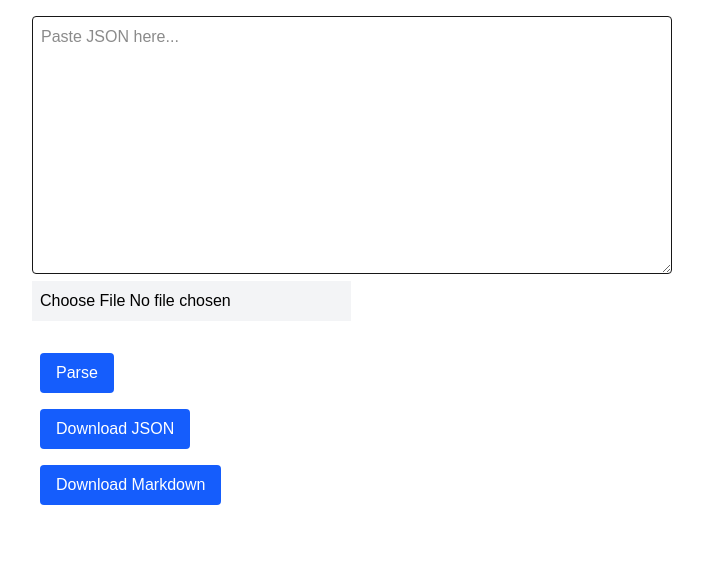
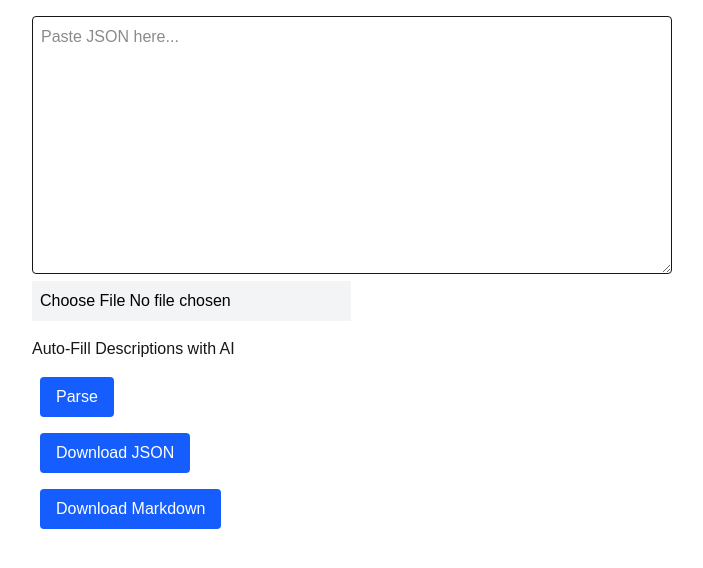
Before and after one commit to vikrantchavan9/api-doc-generator, a Next.js app: page / in a window 1280 px wide. Shown: the top 568 px of the page, without its empty margins (288-991 px from the left). Built offline with nearby package versions, Linux system fonts and the light colour scheme.

Commit message:
Ai integration working and displaying on frontend

```diff
--- /dev/null
+++ b/src/app/api/generate-descriptions/route.ts
@@ -0,0 +1,40 @@
+import { NextRequest, NextResponse } from 'next/server';
+
+export async function POST(req: NextRequest) {
+     const body = await req.json();
+     const fields: { path: string; type: string }[] = body.fields;
+
+     const prompt = `
+You are a helpful assistant that writes concise documentation for JSON API fields.
+
+Generate a description for each field below:
+
+${fields.map(f => `- ${f.path} (${f.type})`).join('\n')}
+`;
+
+     const geminiRes = await fetch('https://generativelanguage.googleapis.com/v1beta/models/gemini-2.0-flash:generateContent?key=' + process.env.GEMINI_API_KEY, {
+          method: 'POST',
+          headers: { 'Content-Type': 'application/json' },
+          body: JSON.stringify({
+               contents: [{ parts: [{ text: prompt }] }]
+          }),
+     });
+
+     const geminiData = await geminiRes.json();
+
+     console.log(JSON.stringify(geminiData, null, 2));
+
+     const output = geminiData.candidates?.[0]?.content?.parts?.[0]?.text || '';
+
+     const lines = output
+          .split('\n')
+          .filter((line: string) => line.trim().startsWith('-'))
+          .map((line: string) => {
+               const match = line.match(/- (.*?) \((.*?)\):? (.*)/);
+               if (!match) return { path: '', description: '' };
+               const [, path, , desc] = match;
+               return { path, description: desc?.trim() || '' };
+          });
+
+     return NextResponse.json(lines);
+}
--- a/src/app/page.tsx
+++ b/src/app/page.tsx
@@ -6,6 +6,60 @@ import { flattenJSON } from '@/utils/flatten';
 export default function Home() {
   const [input, setInput] = useState('');
   const [result, setResult] = useState<any[]>([]);
+  const [airesult, setAiresult] = useState<any[]>([]);
+  const [loading, setLoading] = useState(false);
+
+  console.log("Start Result :", result, "AI Result :", airesult, "End");
+
+  const handleaiSubmit = async () => {
+    setLoading(true)
+    try {
+      const fields = result.map(({ path, type }) => ({ path, type }));
+
+      const res = await fetch('/api/generate-descriptions', {
+        method: 'POST',
+        headers: { 'Content-Type': 'application/json' },
+        body: JSON.stringify({ fields }),
+      });
+
+      const data = await res.json();
+      // console.log("AI raw response:", data);
+      setAiresult(data);
+
+      const cleanPath = (path: string) =>
+        path.replace(/`/g, '').replace(/^\d+\./, '').trim();
+
+
+      const updated = result.map((item) => {
+        const found = data.find((f: any) => {
+          const cleanedAI = cleanPath(f.path);
+          const cleanedItem = cleanPath(item.path);
+          return cleanedAI === cleanedItem;
+        });
+
+        if (!found) {
+          console.warn("No match for:", item.path);
+        }
+
+        return {
+          ...item,
+          description: found?.description || item.description,
+        };
+      });
+
+      console.log("Updated Result : ", updated);
+      setResult(updated);
+    }
+    catch (err) {
+      console.log(err)
+    }
+    finally {
+      setLoading(false)
+    }
+
+  };
+
+
 
   const handleSubmit = async () => {
     try {
@@ -16,11 +70,12 @@ export default function Home() {
       });
       const data = await res.json();
       setResult(data);
+      console.log("parse data: ", data);
     } catch (err) {
       alert('Invalid JSON');
     }
   };
-
+  // console.log(result);
   return (
     <main className="p-4 max-w-2xl mx-auto">
       <textarea
@@ -54,6 +109,13 @@ export default function Home() {
           }}
           className="mb-4 bg-gray-100 text-black p-2"
         />
+
+        <button
+          disabled={loading}
+          onClick={handleaiSubmit}
+        >
+          Auto-Fill Descriptions with AI
+        </button>
 
         <button
           onClick={handleSubmit}
@@ -100,7 +162,7 @@ export default function Home() {
           <h2 className="text-xl font-bold mb-2">Parsed Output</h2>
           <div className="overflow-x-auto border rounded">
             <table className="w-full text-left">
-              <thead className="bg-gray-200">
+              <thead className="">
                 <tr>
                   <th className="p-2 border-b">Path</th>
                   <th className="p-2 border-b">Type</th>
@@ -109,14 +171,16 @@ export default function Home() {
               </thead>
               <tbody>
                 {result.map((item, idx) => (
-                  <tr key={idx} className="even:bg-gray-50">
+                  <tr key={idx} className="">
                     <td className="p-2 border-b font-mono">{item.path}</td>
                     <td className="p-2 border-b text-sm">{item.type}</td>
                     <td className="p-2 border-b text-sm">
                       <input
                         type="text"
                         className="w-full p-1 border rounded text-xs"
-                        value={item.description}
+                        value={
+                          item.description
+                        }
                         onChange={(e) => {
                           const newResult = [...result];
                           newResult[idx].description = e.target.value;
```
